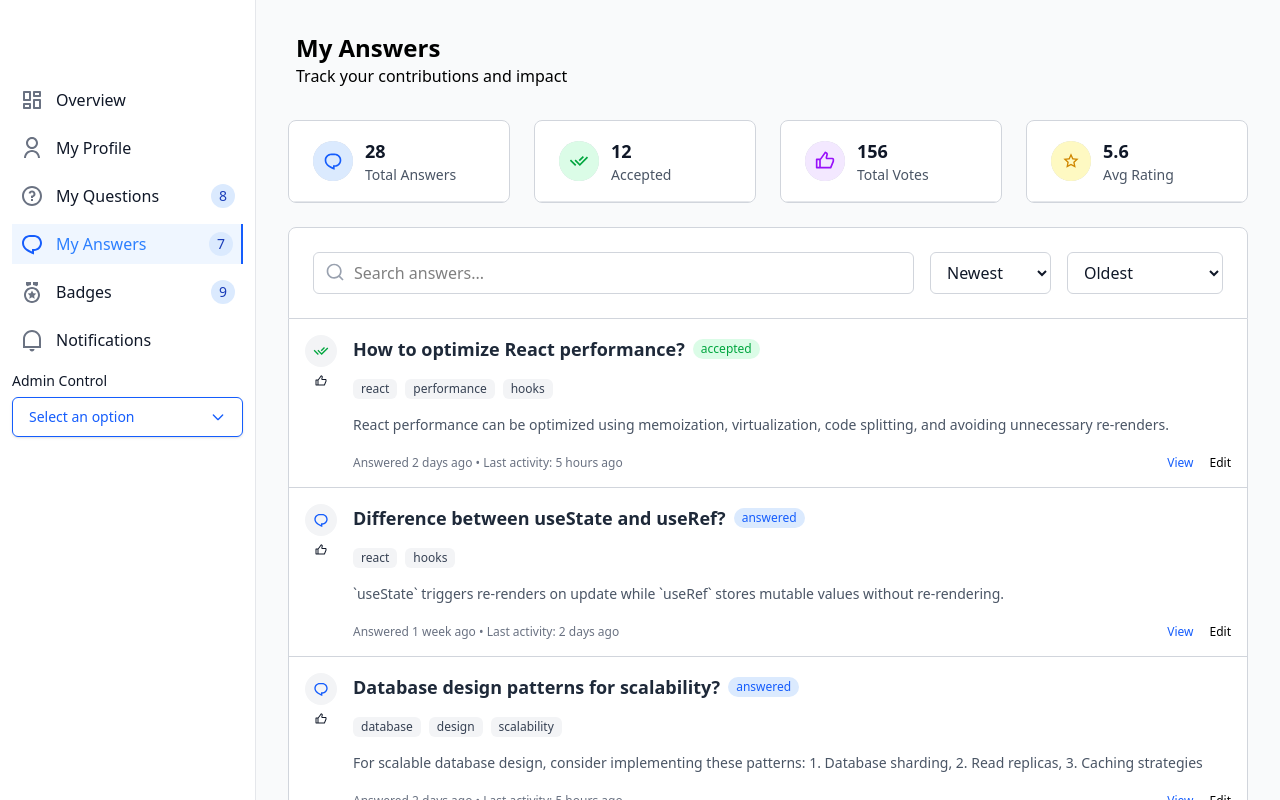
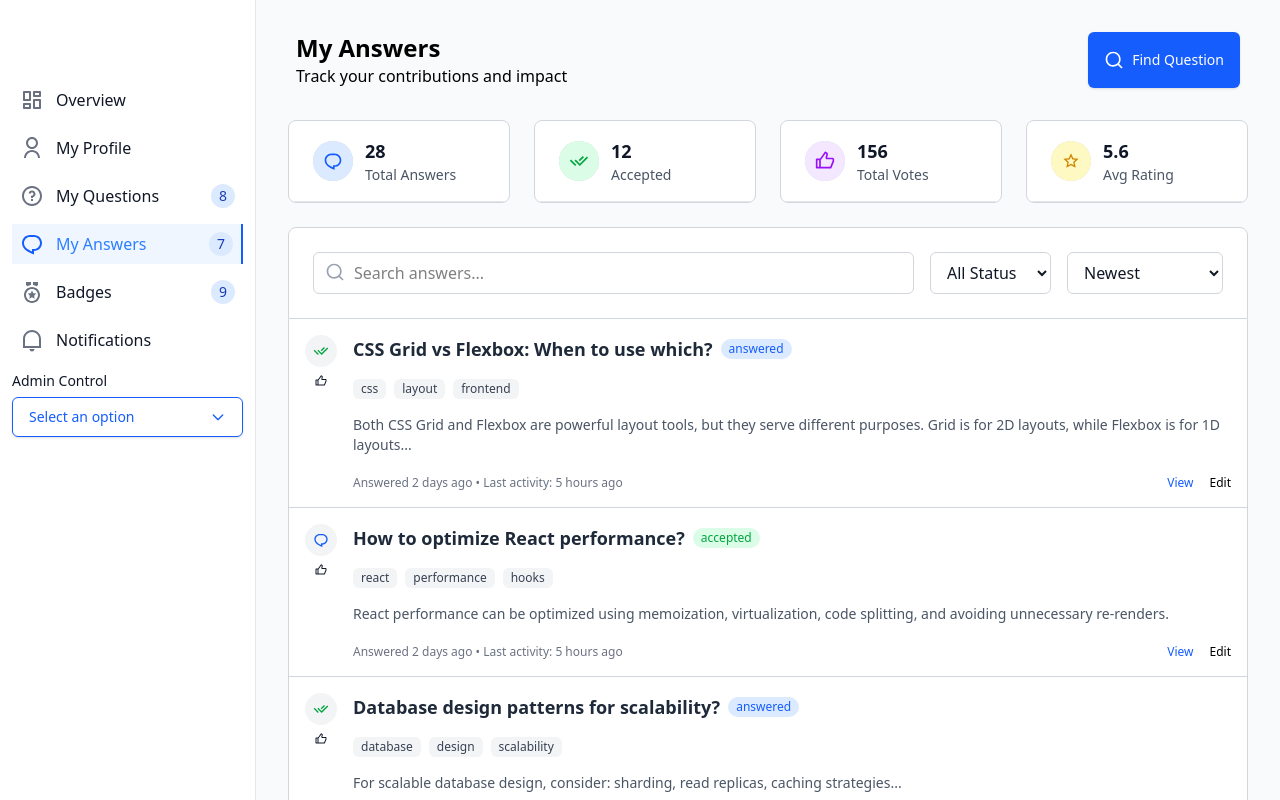
Before and after one commit to Zack-Pro-Ver/Knowledge-Sharing-Portal, a React (Vite) app: page /my-answers in a window 1280 px wide. Built offline with nearby package versions, Linux system fonts and the light colour scheme.

Commit message:
added filter functionality to dropdown and some changes in styling

```diff
--- a/src/pages/MyAnswers/index.tsx
+++ b/src/pages/MyAnswers/index.tsx
@@ -1,10 +1,11 @@
+import  { useState } from "react";
 import Card, { CardHeader } from "../../elements/Card";
 import {
   RiChat1Line,
   RiCheckDoubleLine,
   RiStarLine,
   RiThumbUpLine,
-  RiSearchLine
+  RiSearchLine,
 } from "@remixicon/react";
 import { Header } from "../../components/Header";
 
@@ -48,7 +49,7 @@ export const MyAnswers = () => {
     {
       id: "status",
       options: [
-        { value: "All Status", label: "Newest" },
+        { value: "all", label: "All Status" },
         { value: "accepted", label: "Accepted" },
         { value: "answered", label: "Answered" },
         { value: "pending", label: "Pending" },
@@ -57,6 +58,7 @@ export const MyAnswers = () => {
     {
       id: "sort",
       options: [
+        { value: "newest", label: "Newest" },
         { value: "oldest", label: "Oldest" },
         { value: "most votes", label: "Most Votes" },
         { value: "recent activity", label: "Recent Activity" },
@@ -75,6 +77,8 @@ export const MyAnswers = () => {
       answeredAt: "2 days ago",
       lastActivity: "5 hours ago",
       actions: ["View", "Edit"],
+      votes: 20,
+      createdAt: new Date(2024, 10, 20),
     },
     {
       id: 2,
@@ -86,55 +90,85 @@ export const MyAnswers = () => {
       answeredAt: "1 week ago",
       lastActivity: "2 days ago",
       actions: ["View", "Edit"],
+      votes: 12,
+      createdAt: new Date(2024, 10, 15),
     },
     {
       id: 3,
       title: "Database design patterns for scalability?",
       tags: ["database", "design", "scalability"],
       description:
-        "For scalable database design, consider implementing these patterns: 1. Database sharding, 2. Read replicas, 3. Caching strategies",
+        "For scalable database design, consider: sharding, read replicas, caching strategies...",
       status: "answered",
       answeredAt: "2 days ago",
       lastActivity: "5 hours ago",
       actions: ["View", "Edit"],
+      votes: 34,
+      createdAt: new Date(2024, 10, 19),
     },
     {
       id: 4,
       title: "Node.js security best practices?",
       tags: ["nodejs", "security", "backend"],
       description:
-        "Security in Node.js applications requires attention to multiple areas: authentication, authorization, input validation, and secure headers...",
+        "Security in Node.js requires: authentication, authorization, input validation, secure headers...",
       status: "accepted",
       answeredAt: "3 days ago",
       lastActivity: "2 hours ago",
       actions: ["View", "Edit"],
+      votes: 50,
+      createdAt: new Date(2024, 10, 18),
     },
     {
       id: 5,
       title: "CSS Grid vs Flexbox: When to use which?",
       tags: ["css", "layout", "frontend"],
       description:
-        "Both CSS Grid and Flexbox are powerful layout tools, but they serve different purposes. Grid is for 2D layouts, while Flexbox is for 1D layouts",
+        "Both CSS Grid and Flexbox are powerful layout tools, but they serve different purposes. Grid is for 2D layouts, while Flexbox is for 1D layouts...",
       status: "answered",
       answeredAt: "2 days ago",
       lastActivity: "5 hours ago",
       actions: ["View", "Edit"],
+      votes: 18,
+      createdAt: new Date(2024, 10, 21),
     },
   ];
+
+  // 🔹 State for search & filters
+  const [search, setSearch] = useState("");
+  const [statusFilter, setStatusFilter] = useState("all");
+  const [sortBy, setSortBy] = useState("newest");
+
+  // 🔹 Filtering logic
+  const filteredAnswers = answers
+    .filter((a) =>
+      a.title.toLowerCase().includes(search.toLowerCase()) ||
+      a.description.toLowerCase().includes(search.toLowerCase()) ||
+      a.tags.some((t) => t.toLowerCase().includes(search.toLowerCase()))
+    )
+    .filter((a) =>
+      statusFilter === "all" ? true : a.status === statusFilter
+    )
+    .sort((a, b) => {
+      if (sortBy === "newest") return b.createdAt.getTime() - a.createdAt.getTime();
+      if (sortBy === "oldest") return a.createdAt.getTime() - b.createdAt.getTime();
+      if (sortBy === "most votes") return b.votes - a.votes;
+      if (sortBy === "recent activity") return b.lastActivity.localeCompare(a.lastActivity);
+      return 0;
+    });
 
   return (
     <>
       {/* 🔹 Header Section */}
-
       <div className="px-2">
         <Header
           buttonText="Find Question"
           description="Track your contributions and impact"
+          showButton={true}
           icon={<RiSearchLine className="absolute left-4 item-center text-white w-5 h-5" />}
           title="My Answers"
         />
       </div>
-
 
       <div className="p-4">
         {/* 🔹 Top Stats Row */}
@@ -164,7 +198,7 @@ export const MyAnswers = () => {
           ))}
         </div>
 
-        {/* 🔹 Search Bar */}
+        {/* 🔹 Search Bar + Filters */}
         <Card
           variant="outlined"
           size="small"
@@ -177,32 +211,43 @@ export const MyAnswers = () => {
               <input
               type="text"
               placeholder="Search answers..."
-                className="w-full p-2 rounded-md pl-10 text-black border border-gray-300 focus:ring-1 outline-offset-2"
+              value={search}
+              onChange={(e) => setSearch(e.target.value)}
+              className="w-full p-2 rounded-md pl-10 text-black border border-gray-300 focus:border-blue-500 focus:ring-1 focus:ring-blue-500 focus:outline-none"
               />
+
             </div>
 
-            {filters.map((filter) => (
             <select
-                key={filter.id}
-                className="px-3 py-2 border rounded-md focus:ring-1 border-gray-300 outline-offset-2"
+              value={statusFilter}
+              onChange={(e) => setStatusFilter(e.target.value)}
+              className="px-3 py-2 border rounded-md focus:ring-1 focus:ring-blue-500 border-gray-300 outline-offset-2"
             >
-                {filter.options.map((option) => (
+              {filters[0].options.map((option) => (
                 <option key={option.value} value={option.value}>
                   {option.label}
                 </option>
               ))}
             </select>
+
+            <select
+              value={sortBy}
+              onChange={(e) => setSortBy(e.target.value)}
+              className="px-3 py-2 border rounded-md focus:ring-1 focus:ring-blue-500 border-gray-300 outline-offset-2"
+            >
+              {filters[1].options.map((option) => (
+                <option key={option.value} value={option.value}>
+                  {option.label}
+                </option>
               ))}
+            </select>
           </div>
         </Card>
 
         {/* 🔹 Answers List */}
         <div>
-          {answers?.map((answer, index) => {
+          {filteredAnswers.map((answer, index) => {
             const avatarIcons = [
-              <RiCheckDoubleLine className="w-4 h-4 text-green-600" />,
-              <RiChat1Line className="w-4 h-4 text-blue-600" />,
-              <RiChat1Line className="w-4 h-4 text-blue-600" />,
               <RiCheckDoubleLine className="w-4 h-4 text-green-600" />,
               <RiChat1Line className="w-4 h-4 text-blue-600" />,
             ];
@@ -274,7 +319,6 @@ export const MyAnswers = () => {
                           </button>
                         ))}
                       </div>
-
                     </div>
                   </div>
                 </div>
```
Lines whose indentation alone changed are shown as unchanged.
